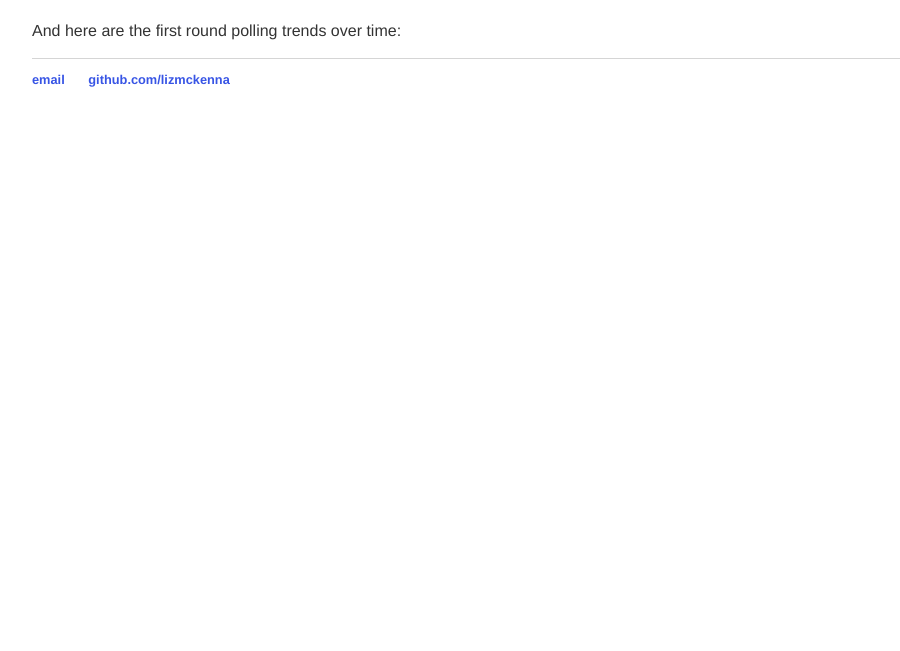
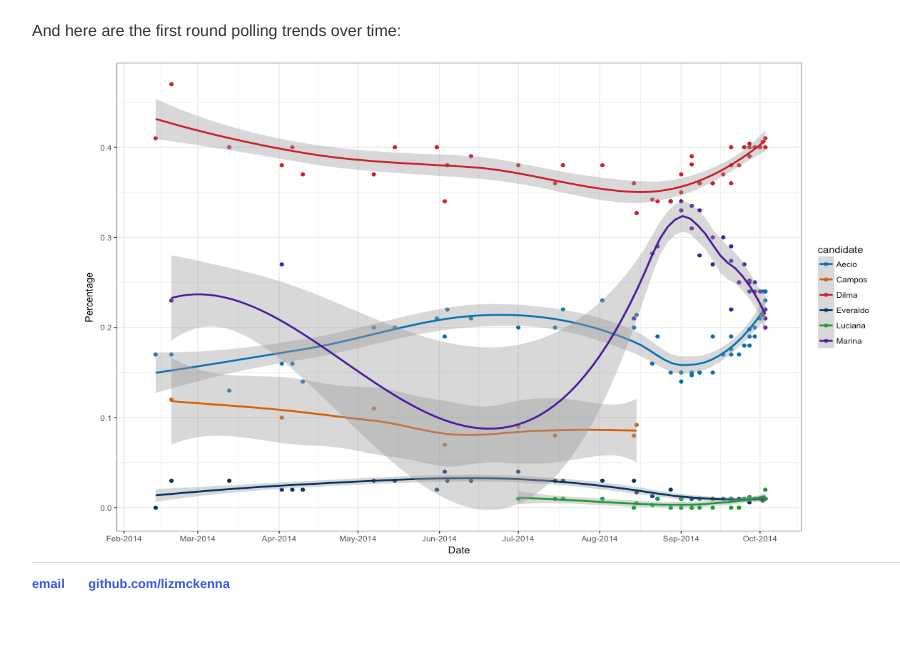
Before and after one commit to lizmckenna/elizabethmckenna.org, a Jekyll site: the page built from history/index.html, in a window 1280 px wide. Shown: the part 2191-2842 px from the top of the page, without its empty margins (160-1060 px from the left). Built offline with Jekyll 4.4.1, drawn with Linux system fonts in a browser that asks for light colours; before the commit the page ends 2338 px from its top, so only the background shows below that.

Commit message:
Update index.html

```diff
--- a/history/index.html
+++ b/history/index.html
@@ -19,10 +19,10 @@ title: brasilpolitik
 
 <p> The 2014 field was much more contested than in 2010, despite there being every indication that Dilma would at least make it to the run-off.</p>
 
-	<iframe width="900" height="800" frameborder="0" scrolling="no" src="//plot.ly/~lizmckenna/18.embed"></iframe>
+<iframe width="900" height="800" frameborder="0" scrolling="no" src="//plot.ly/~lizmckenna/18.embed"></iframe>
 
-	<p> And here are the first round polling trends over time:</p>
-
-
-
+<p> And here are the first round polling trends over time:</p>
+<center>
+<img src="/images/14_tracking_polls.png" alt="HTML5 Icon" style="width:800px;height:500px;">
+</center>
 </div><!-- /.blurb -->
```
